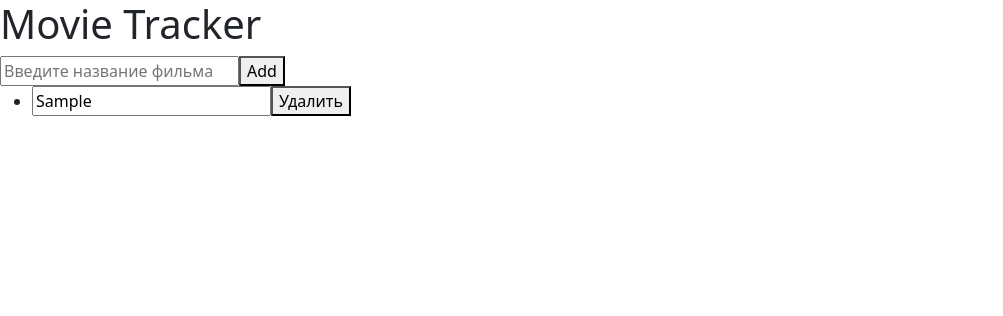
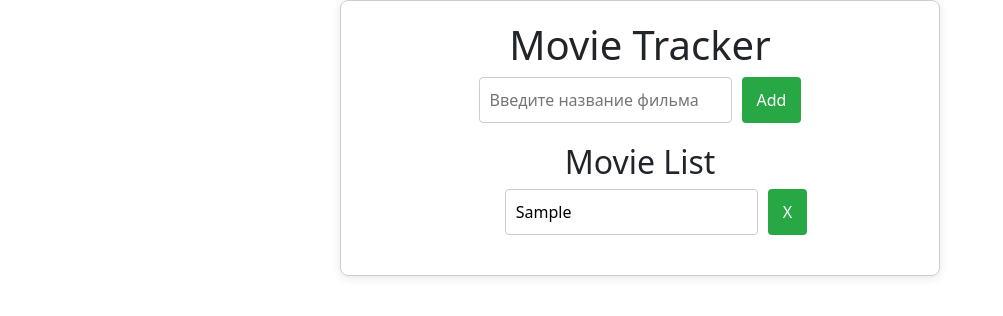
Before and after one commit to AlexandrKurs/hw-59, a React (Vite) app: page / in a window 1280 px wide. Both pictures are taken after typing "Sample" into the empty fields and a click on the button "Add". Shown: the top 316 px of the page, without its empty margins (0-1003 px from the left). Built offline with nearby package versions, Linux system fonts and the light colour scheme.

Commit message:
Change App,MovieItem. Add style

```diff
--- /dev/null
+++ b/src/App.css
@@ -0,0 +1,47 @@
+.app-container {
+  max-width: 600px;
+  margin: 0 auto;
+  padding: 20px;
+  border: 1px solid #ccc;
+  border-radius: 8px;
+  box-shadow: 0 2px 10px rgba(0, 0, 0, 0.1);
+  text-align: center;
+}
+
+.movie-form {
+  display: flex;
+  justify-content: center;
+  margin-bottom: 20px;
+}
+
+.movie-form input {
+  padding: 10px;
+  margin-right: 10px;
+  border: 1px solid #ccc;
+  border-radius: 4px;
+}
+
+.movie-form button {
+  padding: 10px 15px;
+  border: none;
+  border-radius: 4px;
+  background-color: #28a745;
+  color: white;
+  cursor: pointer;
+}
+
+.movie-form button:hover {
+  background-color: #218838;
+}
+
+h1, h2 {
+  margin: 0 0 20px 0;
+}
+
+ul {
+  padding: 0;
+}
+
+li {
+  list-style: none;
+}
--- a/src/App.tsx
+++ b/src/App.tsx
@@ -1,7 +1,7 @@
 import React, { useState } from 'react';
+import MovieList from './components/MovieList/MovieList.tsx';
 import { Movie } from './types';
-import MovieList from './components/MovieList/MovieList.tsx';
-
+import './App.css';
 
 const App: React.FC = () => {
   const [movies, setMovies] = useState<Movie[]>([]);
@@ -24,9 +24,9 @@ const App: React.FC = () => {
   };
 
   return (
-    <div>
+    <div className="app-container">
       <h1>Movie Tracker</h1>
-      <form onSubmit={addMovie}>
+      <form onSubmit={addMovie} className="movie-form">
         <input
           value={inputValue}
           onChange={(e) => setInputValue(e.target.value)}
@@ -34,6 +34,7 @@ const App: React.FC = () => {
         />
         <button type="submit">Add</button>
       </form>
+      <h2>Movie List</h2>
       <MovieList movies={movies} deleteMovie={deleteMovie} updateMovie={updateMovie} />
     </div>
   );
--- a/src/components/MovieItem/MovieItem.tsx
+++ b/src/components/MovieItem/MovieItem.tsx
@@ -10,7 +10,6 @@ interface MovieItemProps {
 const MovieItem: React.FC<MovieItemProps> = React.memo(({ movie, deleteMovie, updateMovie }) => {
   const [title, setTitle] = useState(movie.title);
 
-  // Синхронизация заголовка при изменении фильма
   useEffect(() => {
     setTitle(movie.title);
   }, [movie.title]);
@@ -24,13 +23,13 @@ const MovieItem: React.FC<MovieItemProps> = React.memo(({ movie, deleteMovie, up
 
   return (
     <li>
-      <form onSubmit={handleUpdate}>
+      <form className="movie-form" onSubmit={handleUpdate}>
         <input
           value={title}
           onChange={(e) => setTitle(e.target.value)}
-          placeholder="Введите название фильма"
+          placeholder="Enter film name"
         />
-        <button type="button" onClick={() => deleteMovie(movie.id)}>Удалить</button>
+        <button type="button" onClick={() => deleteMovie(movie.id)}>X</button>
       </form>
     </li>
   );
```
